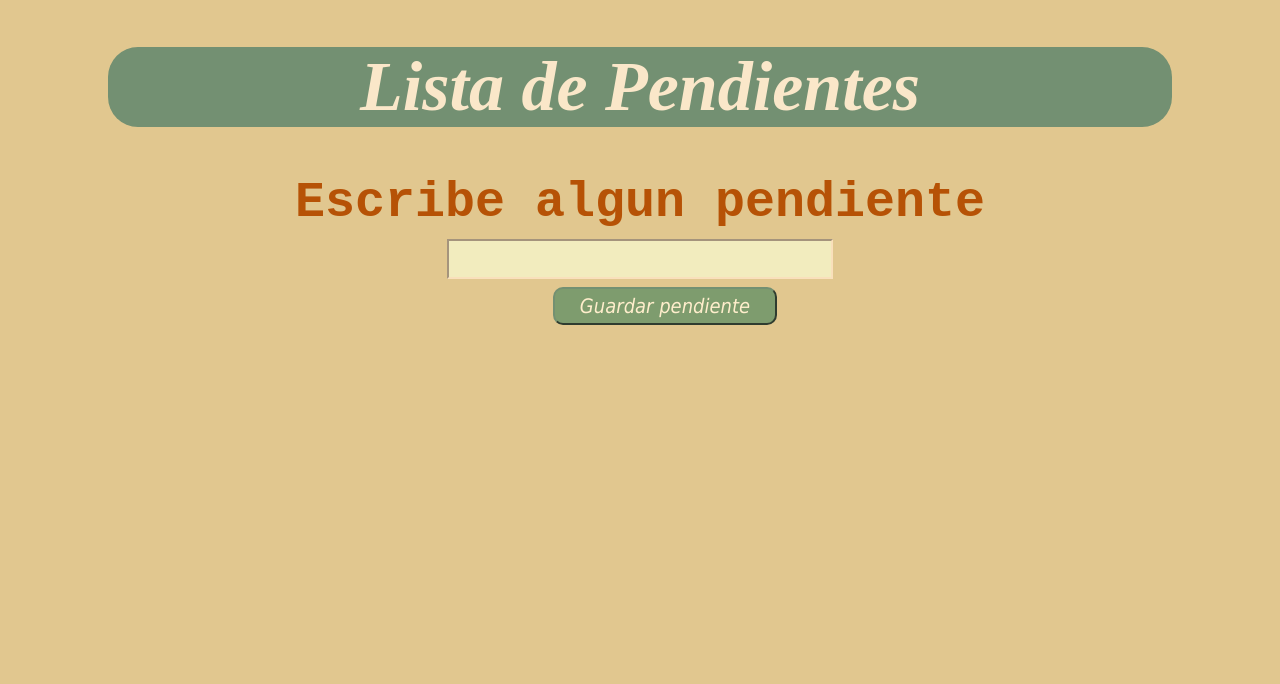
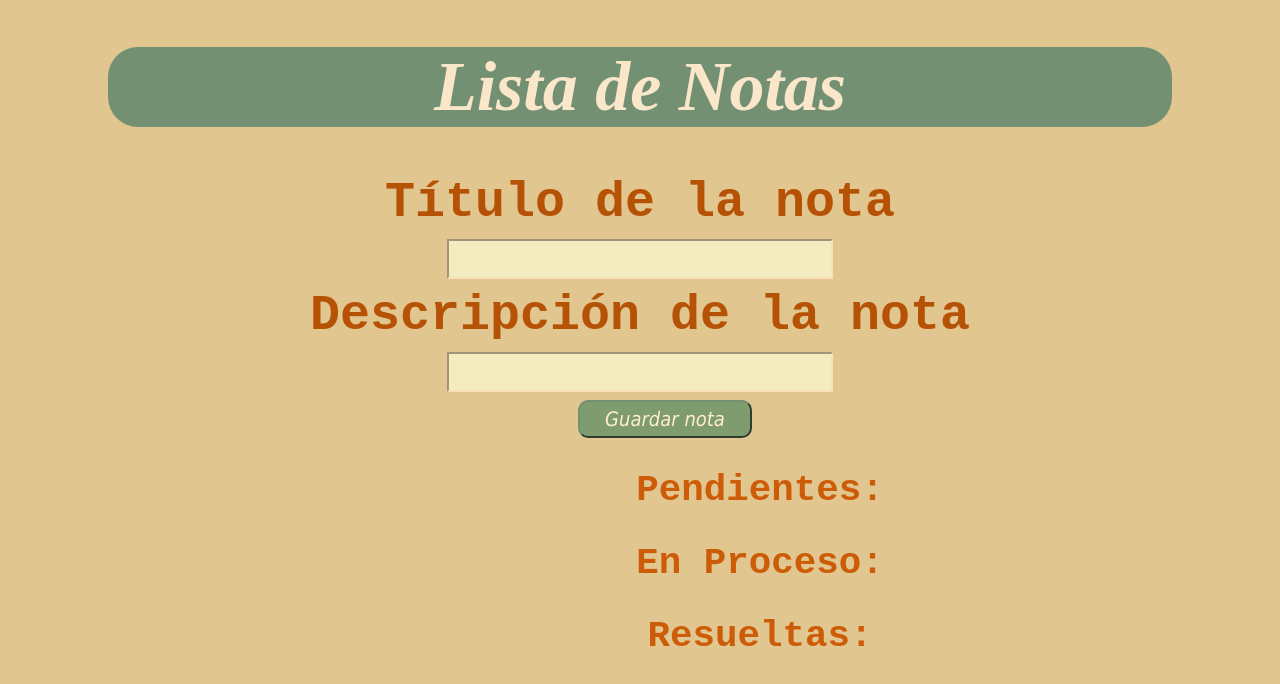
Before and after one commit to ArrayaQuispeCristianJavier/Registro-Pendientes, a React (Create React App) app: page / in a window 1280 px wide. Shown: the top 684 px of the page. Built offline with nearby package versions, Linux system fonts and the light colour scheme.

Commit message:
agregado las listas de en proceso y resuelto

```diff
--- a/public/style.css
+++ b/public/style.css
@@ -61,3 +61,12 @@ ul {
     color: #CD5C08;
     font-family: monospace;
 }
+/* Estilo para el título de la nota */
+.titulo-nota {
+    font-size: 18px; /* Tamaño de fuente más grande para el título */
+  }
+
+  /* Estilo para la descripción de la nota */
+  .descripcion-nota {
+    font-size: 14px; /* Tamaño de fuente más pequeño para la descripción */
+  }
--- a/src/components/ListaDeNotas.js
+++ b/src/components/ListaDeNotas.js
@@ -1,56 +1,103 @@
 import React, { useState } from "react";
+
 function ListaDeNotas() {
-    //Definimos una estructura del objeto de la nota
-    const nota = {
+  // Estado para almacenar las listas de notas
+  const [pendientes, setPendientes] = useState([]); // Lista de notas pendientes
+  const [enProceso, setEnProceso] = useState([]); // Lista de notas en proceso
+  const [resueltas, setResueltas] = useState([]); // Lista de notas resueltas
+
+  // Estado para la nota que se está ingresando
+  const [newNota, setNewNota] = useState({
     titulo: "",
     descripcion: "",
-        estado: false
+    estado: "pendiente", // Estado por defecto es "pendiente"
+  });
+
+  // Función para agregar una nota
+  const agregarNota = () => {
+    if (newNota.titulo.trim() !== "") { // Verificar que el título no esté vacío
+      setPendientes([...pendientes, newNota]); // Agregar la nota a la lista de pendientes
+      console.log("Se registró una nota");
+      console.log("Pendientes:", pendientes);
+      setNewNota({
+        titulo: "",
+        descripcion: "",
+        estado: "pendiente",
+      }); // Restaurar el estado por defecto
     }
-    //Almacenamiento de la lista de notas pendinte
-    const [pendiente, setPendiente] = useState([]);
+  };
 
-    //Estado para almacenar la nota que se esta ingresando
-    const [newNota, setNewNota] = useState(nota);
+  // Función para mover una nota a la lista de "En Proceso"
+  const moverAEnProceso = (notaToMove) => {
+    setEnProceso([...enProceso, notaToMove]); // Agregar la nota a la lista de en proceso
+    setPendientes(pendientes.filter((nota) => nota !== notaToMove)); // Eliminar la nota de la lista de pendientes
+  };
 
-    //Agregar un pendiente
-    const agregar = () => {
-        //Si no se ingresa ninguna pendiente osea contiene algun texto
-        //Devuelve verdadero si el elemento de newNotas esta en el arreglo de pendiente
-        //se le pone el "!" para indicar que si newNota no esta pendiente sera verdadero  pero en caso contrario  seria falso
-        //Se agrega includes para verificar si esta presente en el arreglo, es un booleano
-        if (newNota !== "" && !pendiente.includes(newNota)) {
-            setPendiente([...pendiente, newNota]);//... es como hacer una copia en arrays
-            //Establece el estado de la nota a verdadero ya que en objeto por defecto lo tenemos como false
-            setNewNota({... nota, estado : true})
-            console.log(newNota.estado);
-            console.log("Se registro una tarea");//Verificacion del ingreso de una tarea pendiente
-            console.log(pendiente);
+  // Función para mover una nota a la lista de "Resueltas"
+  const moverAResuelta = (notaToMove) => {
+    setResueltas([...resueltas, notaToMove]); // Agregar la nota a la lista de resueltas
+    setEnProceso(enProceso.filter((nota) => nota !== notaToMove)); // Eliminar la nota de la lista de en proceso
+  };
 
-        }
-        setNewNota("");//Limpia el input, osea todo vuelve por defecto
-    }
-
-
-    //Funcion para eliminar un pendiente
-    const eliminar = (notaToDelete) => {
-        //Usamo la funcion filter para crear una nueva lista de pendiente con los elemento que cumplen la condicion
-
-        setPendiente(pendiente.filter(nota => nota !== notaToDelete))
-    }
+  // Función para eliminar una nota de la lista de "Resueltas"
+  const eliminarNota = (notaToDelete) => {
+    setResueltas(resueltas.filter((nota) => nota !== notaToDelete)); // Eliminar la nota de la lista de resueltas
+  };
 
   return (
     <>
-            <h1>Lista de Pendientes</h1>
-            <label>Escribe algun pendiente</label><br></br>
-            <input type="text" onChange={e => setNewNota(e.target.value)}></input><br></br>
-            <button type="button" onClick={agregar}>Guardar pendiente</button>
+      <h1>Lista de Notas</h1>
+      <label>Título de la nota</label>
+      <br />
+      <input
+        type="text"
+        value={newNota.titulo}
+        onChange={(e) => setNewNota({ ...newNota, titulo: e.target.value })}
+      />
+      <br />
+      <label>Descripción de la nota</label>
+      <br />
+      <input
+        type="text"
+        value={newNota.descripcion}
+        onChange={(e) => setNewNota({ ...newNota, descripcion: e.target.value })}
+      />
+      <br />
+      <button type="button" onClick={agregarNota}>
+        Guardar nota
+      </button>
+      {/* Mostrar la lista de pendientes */}
       <ul>
-                {/* Cuando se hace click en eliminar la lista item se llama a la funcion(item), en este caso item = notaToDelete
-                Cualquiero nota que pongamos seria igual a {item} y eliminar que tiene notaToDelete tendria al elemento que introducimos y esta como eliminar(item)
-                eliminar (notaToDelete) = eliminar(item)*/}
-                {pendiente.map(item => <li>{item}<button onClick={() => eliminar(item)}>eliminar</button></li>)}
+        <h2>Pendientes:</h2>
+        {pendientes.map((nota, index) => (
+          <li key={index}>
+            <strong>{nota.titulo}</strong> - {nota.descripcion}
+            <button onClick={() => moverAEnProceso(nota)}>En Proceso</button>
+          </li>
+        ))}
+      </ul>
+      {/* Mostrar la lista de en proceso */}
+      <ul>
+        <h2>En Proceso:</h2>
+        {enProceso.map((nota, index) => (
+          <li key={index}>
+            <strong>{nota.titulo}</strong> - {nota.descripcion}
+            <button onClick={() => moverAResuelta(nota)}>Resuelto</button>
+          </li>
+        ))}
+      </ul>
+      {/* Mostrar la lista de resueltas */}
+      <ul>
+        <h2>Resueltas:</h2>
+        {resueltas.map((nota, index) => (
+          <li key={index}>
+            <strong>{nota.titulo}</strong> - {nota.descripcion}
+            <button onClick={() => eliminarNota(nota)}>Eliminar</button>
+          </li>
+        ))}
       </ul>
     </>
   );
 }
+
 export default ListaDeNotas;
```
Lines whose indentation alone changed are shown as unchanged.
